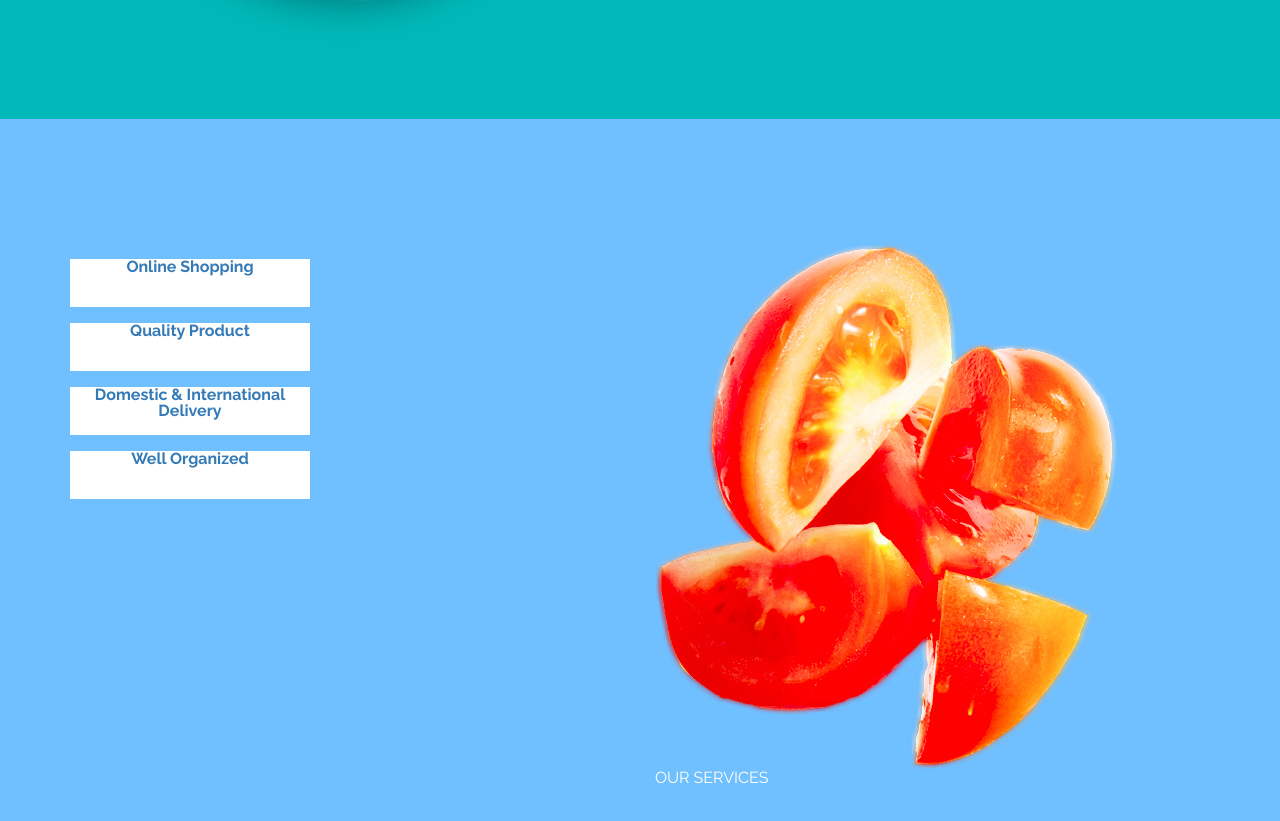
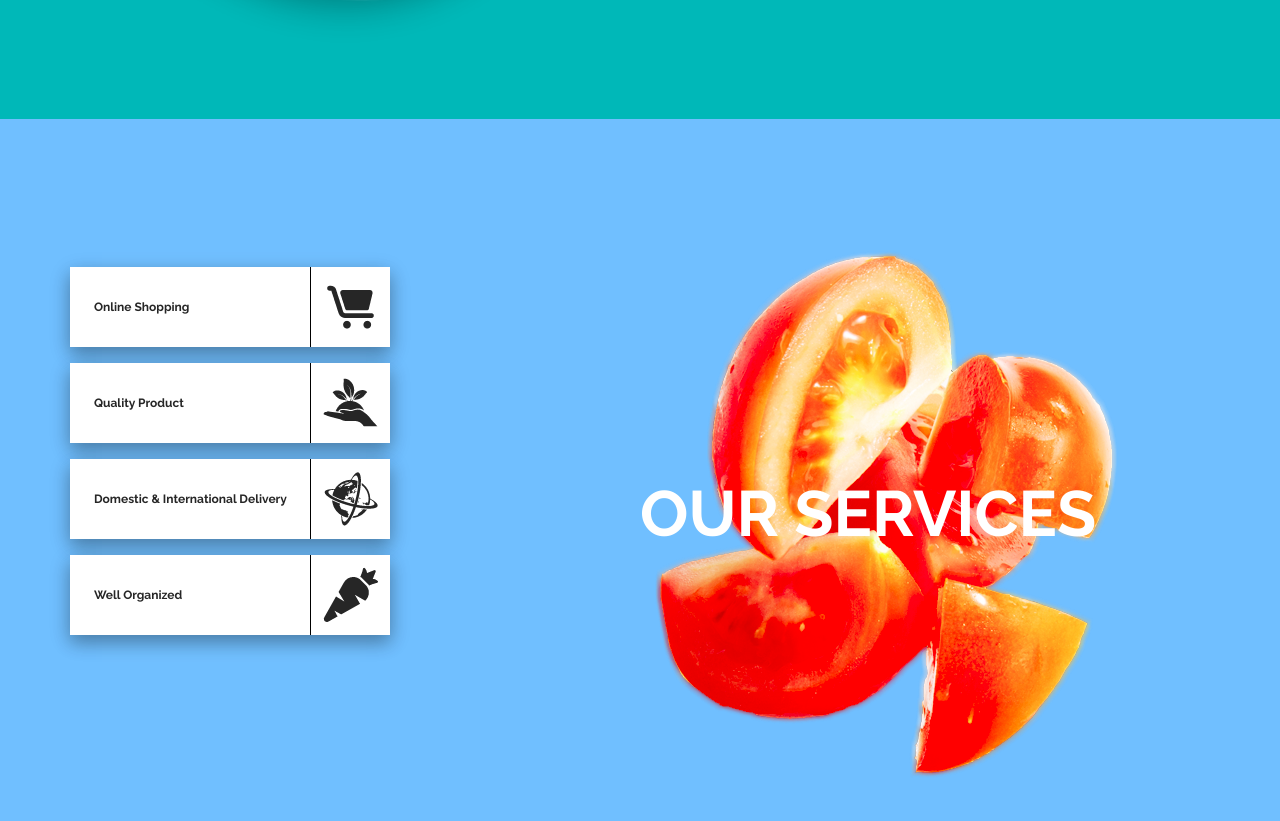
Before and after one commit to ewanaroznik/WeeklyWebChallenge-2, a plain HTML site: page index.html in a window 1280 px wide. Shown: the part 1581-2402 px from the top of the page. Drawn offline with nearby package versions, Linux system fonts and the light colour scheme.

Commit message:
Services section completed

```diff
--- a/css/main.css
+++ b/css/main.css
@@ -86,16 +86,13 @@ nav li {
     font-weight: 700;
 }
 
-.about-img img {
-}
-
 .services {
     height: 790px;
     background: #70bfff;
     display: flex;
     justify-content: center;
     align-items: center;
-    color: #262626 !important;
+
 }
 
 .services-img {
@@ -103,11 +100,55 @@ nav li {
 }
 
 .list-item {
-    width: 15rem;
-    height: 3rem;
+    width: 20rem;
+    height: 5rem;
     margin-top: 1rem;
     text-decoration: none;
     font-weight: 700;
     background-color: #fff;
+    text-align: center;
+    line-height: 3rem;
+    font-size: 0.75rem;
+    display: flex;
+    justify-content: space-between;
+    align-items: center;
+    box-shadow: 0 8px 16px 0 rgba(0,0,0,0.2), 0 6px 20px 0 rgba(0,0,0,0.19);
+}
 
+.list-item a {
+    color: #262626;
+    padding-left: 1.5rem;
 }
+
+.list-item a:hover{
+    text-decoration: none;
+}
+
+.list-item div {
+    border-left: 1px solid black;
+    height: 5rem;
+    width: 5rem;
+    display: flex;
+    justify-content: center;
+    align-items: center;
+}
+
+.list-item div i img {
+    display: block;
+    margin-left: auto;
+    margin-right: auto;
+}
+
+.services-img {
+    position:relative;
+}
+
+.services-img span {
+    position: absolute;
+    top: 50%;
+    left: 50%;
+    transform: translate(-50%, -50%);
+    font-size: 4rem;
+    font-weight: 700;
+    width: 100%;
+}
--- a/index.html
+++ b/index.html
@@ -57,10 +57,26 @@
             <div class="row">
                 <div class="col-lg-6">
                     <ul class="text-center">
-                        <li class="list-item"><a href="#">Online Shopping</a></li>
-                        <li class="list-item"><a href="#">Quality Product</a></li>
-                        <li class="list-item"><a href="#">Domestic & International Delivery</a></li>
-                        <li class="list-item"><a href="#">Well Organized</a></li>
+                        <li class="list-item"><a href="#">Online Shopping</a>
+                            <div>
+                                <i><img src="./img/iconShopping.png" alt="shopping"></i>
+                            </div>
+                        </li>
+                        <li class="list-item"><a href="#">Quality Product</a>
+                            <div>
+                                <i><img src="./img/iconQuality.png" alt="quality"></i>
+                            </div>
+                        </li>
+                        <li class="list-item"><a href="#">Domestic & International Delivery</a>
+                            <div>
+                                <i><img src="./img/iconDelivery.png" alt="delivery"></i>
+                            </div>
+                        </li>
+                        <li class="list-item"><a href="#">Well Organized</a>
+                            <div>
+                                <i><img src="./img/icon.png" alt="organized"></i>
+                            </div>
+                        </li>
                     </ul>
                 </div>
                 <div class="col-lg-6 text-uppercase services-img">
```
